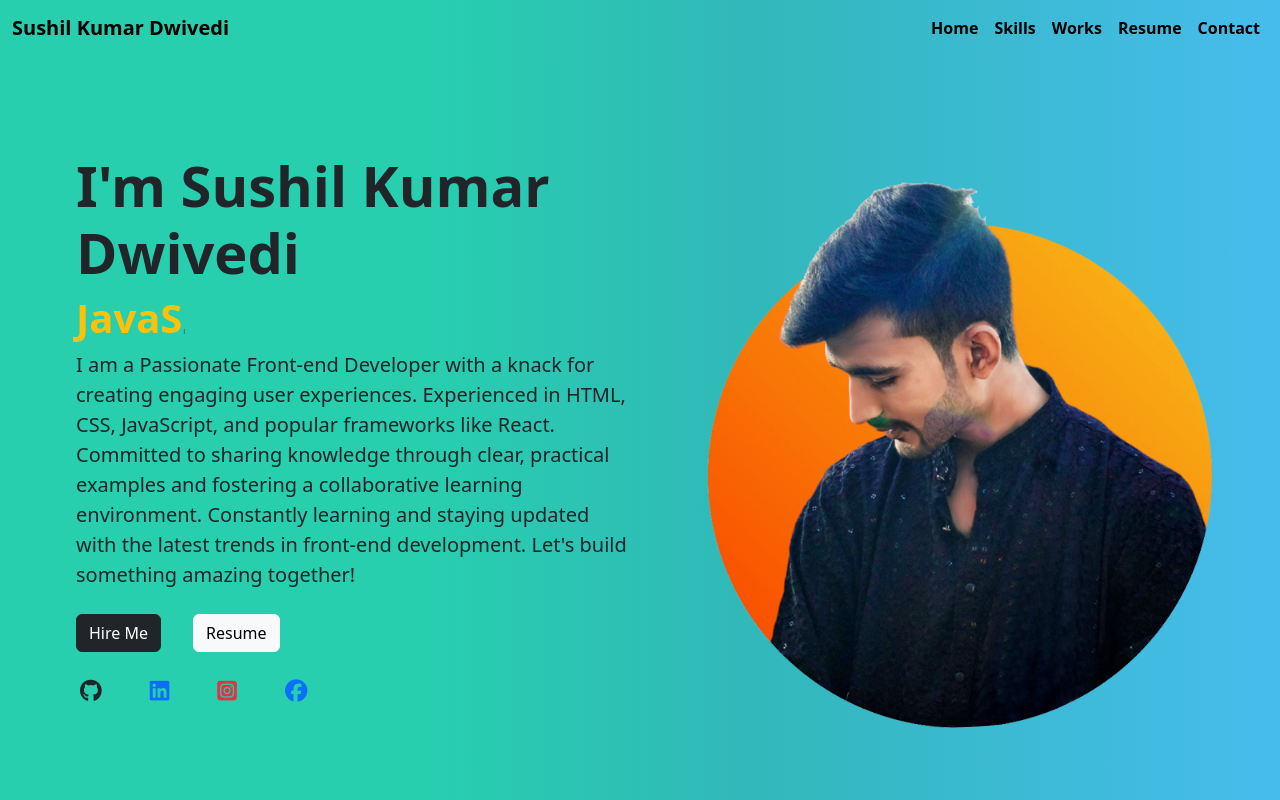
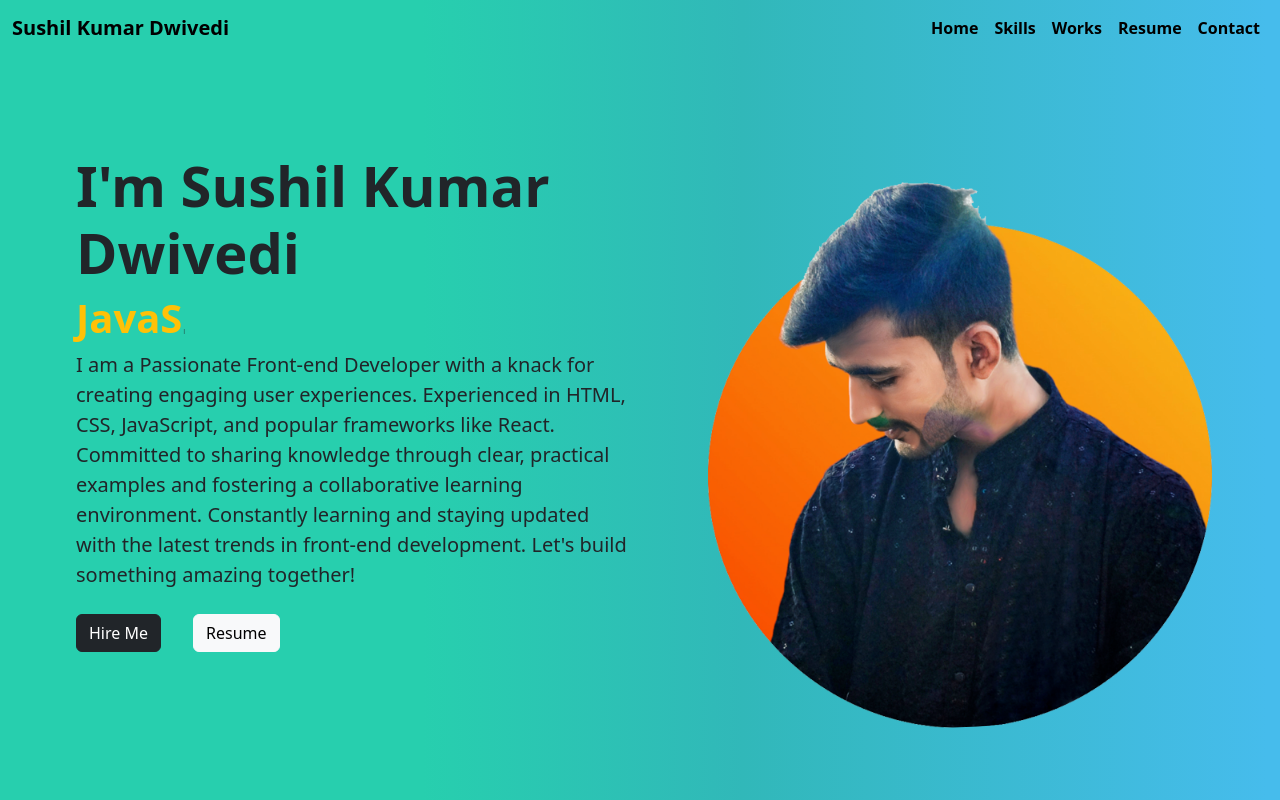
Before and after one commit to SushilDwivedi2005/port, a plain HTML site: page index.html in a window 1280 px wide. Shown: the top 800 px of the page. Drawn offline with nearby package versions, Linux system fonts and the light colour scheme.

Commit message:
Update index.html

```diff
--- a/index.html
+++ b/index.html
@@ -72,7 +72,7 @@
                 <button class="btn btn-light ms-3 ">Resume</button>
             </div>
             <div>
-                <ul class="d-flex justify-content-start mt-4 p-1 icon">
+              <!--  <ul class="d-flex justify-content-start mt-4 p-1 icon">
                     <li class="icons">
                         <a href="#" class="me-5"><i class="fa-brands fa-github fs-3 text-dark" ></i></a>
                     </li>
@@ -85,7 +85,7 @@
                     <li class="icons">
                         <a href="#" class="me-5"><i class="fa-brands fa-facebook fs-3  text-primary"></i></a>
                     </li>
-                </ul>
+                </ul> -->
             </div>
             </div>
             <div class="col-lg-6 justify-content-center d-flex text-center">
```
